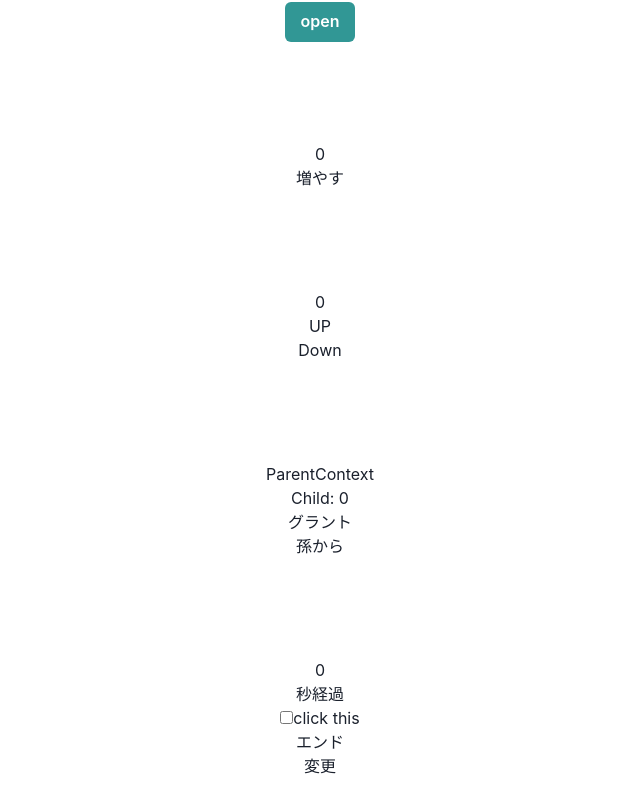
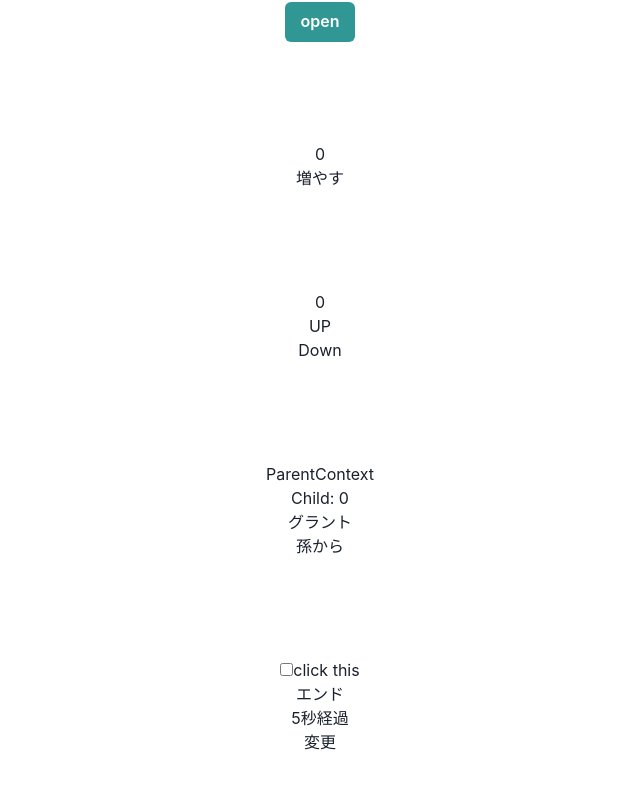
Before and after one commit to kei-1313/react-tutorial, a React (Create React App) app: page / in a window 1280 px wide. Shown: the part 1727-2539 px from the top of the page, without its empty margins (320-960 px from the left). Built offline with nearby package versions, Linux system fonts and the light colour scheme.

Commit message:
クリーンアップ関数を使ってみる

```diff
--- a/src/component/effect/Effect.jsx
+++ b/src/component/effect/Effect.jsx
@@ -1,11 +1,21 @@
 import React, { useEffect, useState } from 'react'
 
 const End = () => {
+  const [time, setTime] = useState(0);
   useEffect(() => {
     console.log("start");
+
+    let intervalId = null;
+
+    intervalId = window.setInterval(() => {
+      setTime(prev => prev + 1);
+    }, 1000)
+    console.log(intervalId);
     // 依存配列を設定してなければ、コンポーネントが削除された段階で発火
     return() => {
       console.log("end");
+      window.clearInterval(intervalId)
+      console.log(intervalId);
     }
   })
   return (
@@ -13,7 +23,7 @@ const End = () => {
       <div>
         エンド
       </div>
-
+      <div>{time}<span>秒経過</span></div>
     </>
   )
 }
@@ -21,15 +31,13 @@ const End = () => {
 
 
 const Effect = () => {
-  const [time, setTime] = useState(0);
+
   const [status, setStatus] = useState(false)
   const [isDisplay, setIsDisplay] = useState(true);
 
   useEffect(() => {
     console.log("call back");
-    // window.setInterval(() => {
-    //   setTime(prev => prev + 1);
-    // }, 1000)
+
   }, [])
 
   useEffect(() => {
@@ -37,13 +45,16 @@ const Effect = () => {
       window.alert("アラートです");
     }
 
+    //依存配列に値が入っているときは、先に実行される
+    return () => {
 
+      console.log("updated");
+    }
   }, [status])
 
   return (
     <div className='tutorial'>
-      <h3>{time}</h3>
-      <span>秒経過</span>
+
 
       <div className="check">
         <label htmlFor="check">
```
